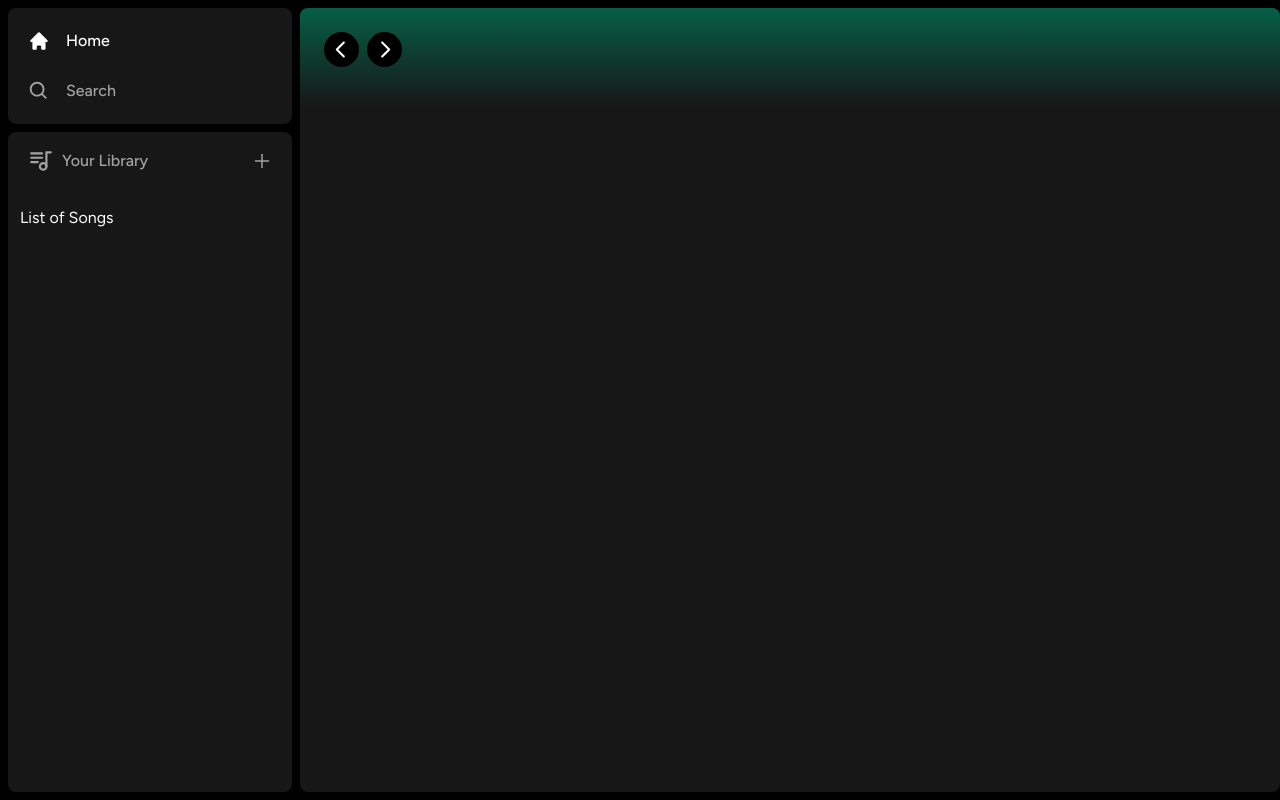
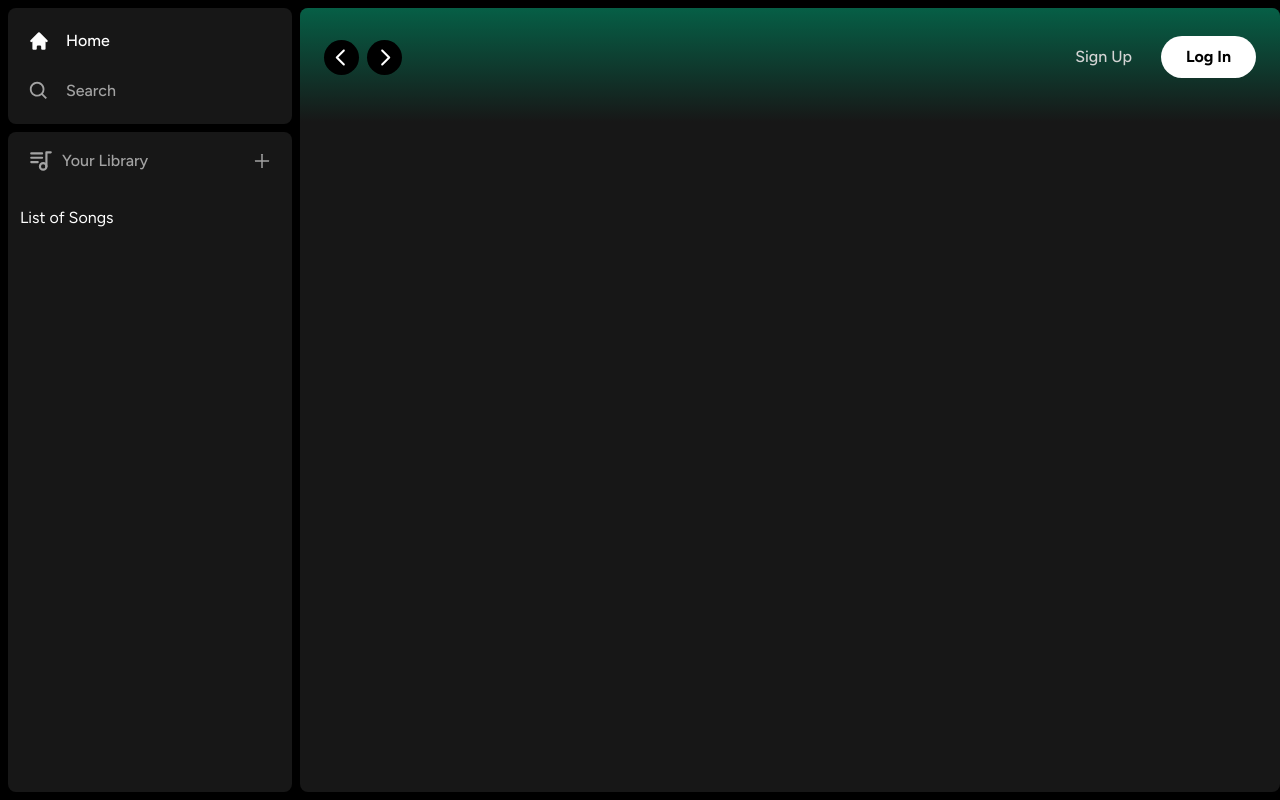
Before and after one commit to DraganSub/spotify-clone, a Next.js app in the folder spotify-clone/: page / in a window 1280 px wide. Built offline with nearby package versions, Linux system fonts and the light colour scheme.

Commit message:
add button and auth buttons on header component

```diff
--- /dev/null
+++ b/spotify-clone/components/Button.tsx
@@ -0,0 +1,24 @@
+import { forwardRef } from "react";
+import { twMerge } from "tailwind-merge";
+
+interface ButtonProps extends React.ButtonHTMLAttributes<HTMLButtonElement> {
+
+}
+
+const Button = forwardRef<HTMLButtonElement, ButtonProps>(({ className, children, disabled, type = "button", ...props }, ref) => {
+  return (
+    <button
+      type={type}
+      className={twMerge(`w-full rounded-full bg-green-500 border border-transparent px-3 py-3 disabled:cursor-not-allowed disabled:opacity-50 text-black font-bold hover:opacity-75 transition`, className)}
+      disabled={disabled}
+      ref={ref}
+      {...props}
+    >
+      {children}
+    </button>
+  )
+})
+
+Button.displayName = "Button";
+
+export default Button;
--- a/spotify-clone/components/Header.tsx
+++ b/spotify-clone/components/Header.tsx
@@ -4,6 +4,7 @@
 import { HiHome } from "react-icons/hi";
 import { RxCaretLeft, RxCaretRight } from "react-icons/rx";
 import { twMerge } from "tailwind-merge";
+import Button from "./Button";
 
 interface HeaderProps {
   children: React.ReactNode;
@@ -58,6 +59,24 @@
             <BiSearch className="text-black" size={20} />
           </button>
         </div>
+        <div className="flex justify-between items-center gap-x-4">
+          <>
+            <div>
+              <Button
+                onClick={() => { }}
+                className="bg-transparent text-neutral-300 font-medium">
+                Sign Up
+              </Button>
+            </div>
+            <div>
+              <Button
+                onClick={() => { }}
+                className="bg-white px-6 py-2">
+                Log In
+              </Button>
+            </div>
+          </>
+        </div>
       </div>
     </div>
   )
```
